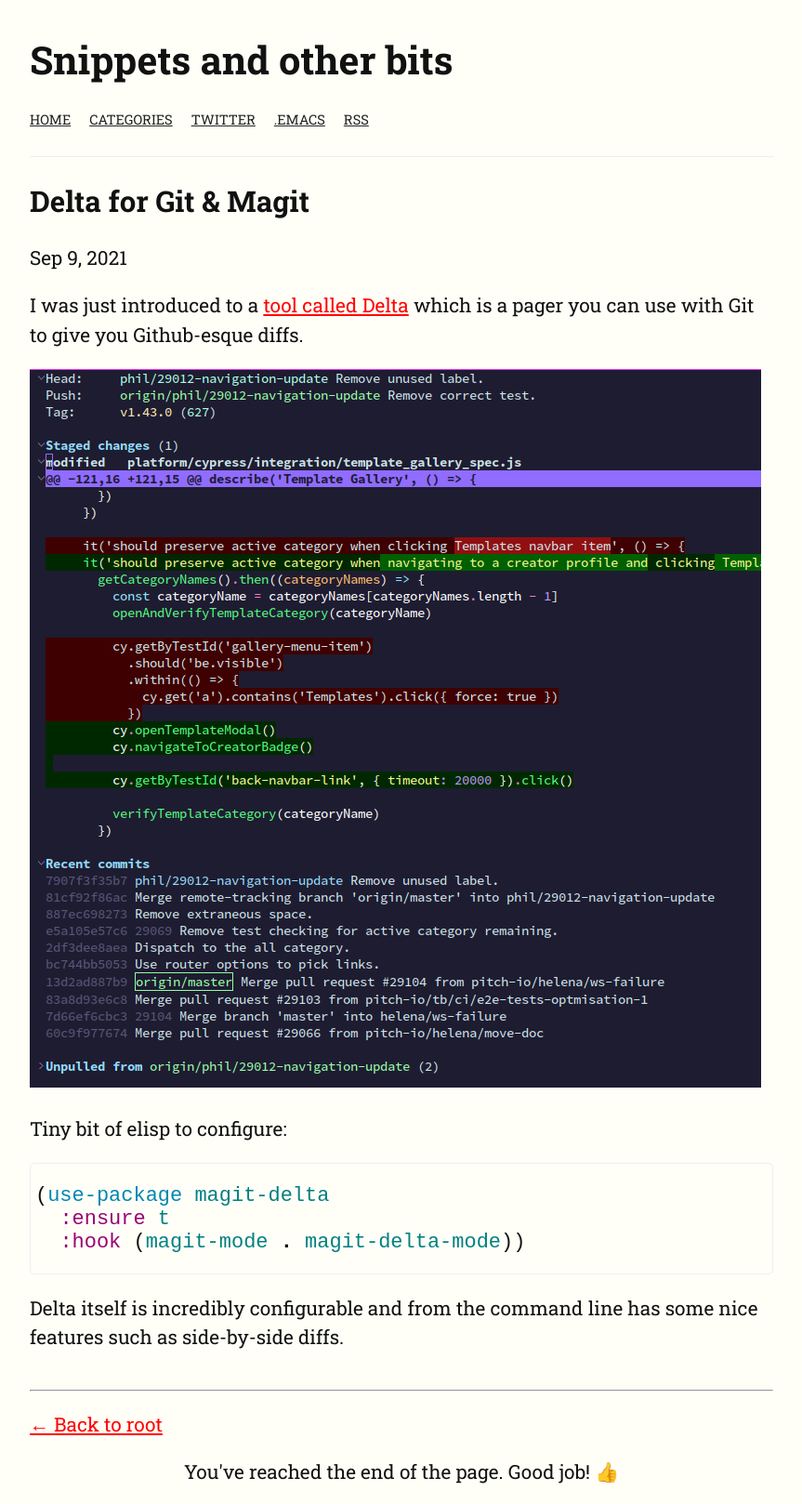
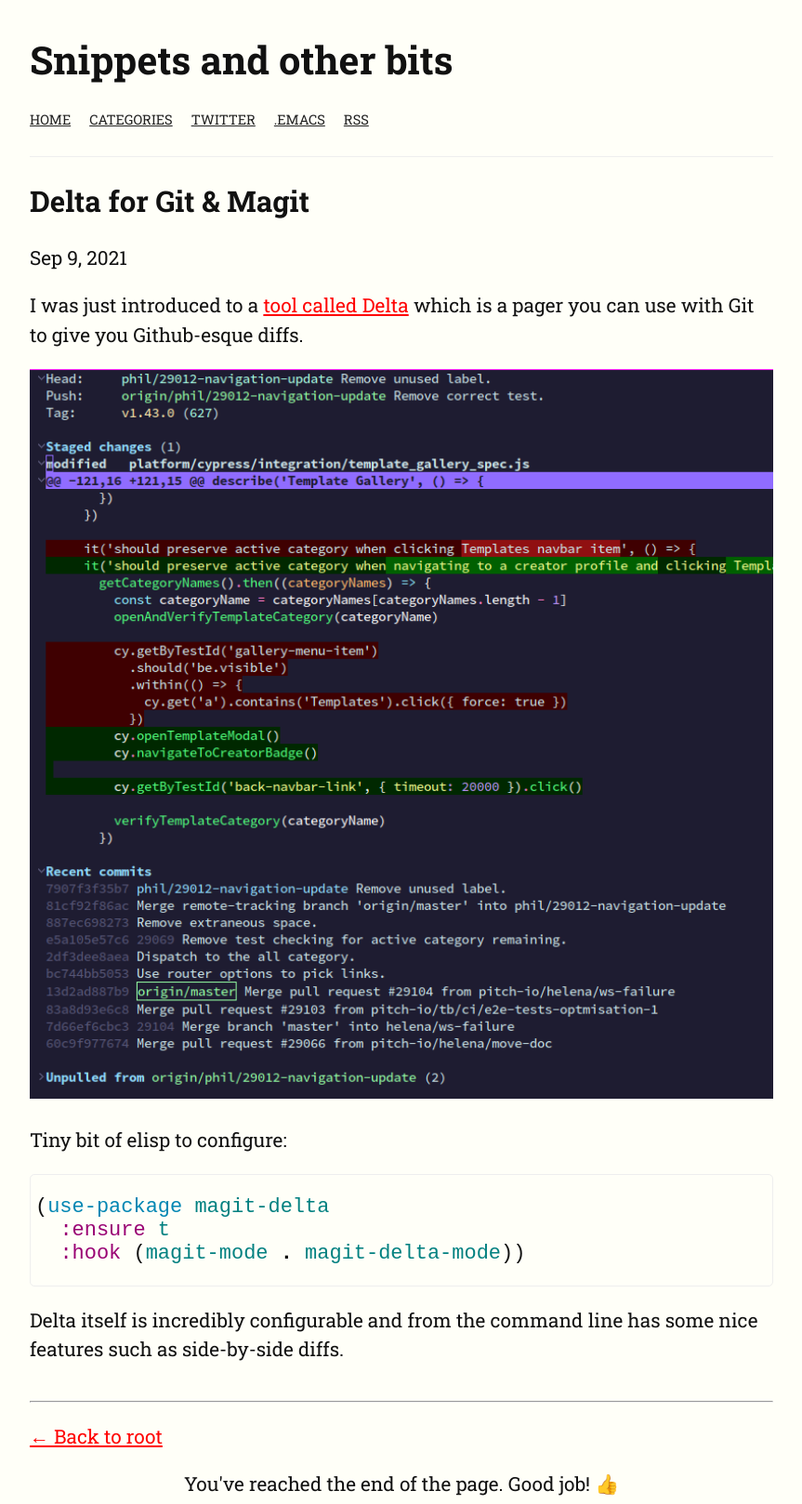
Before and after one commit to philjackson/philjackson.github.io, a Jekyll site: the page built from _posts/2021-09-09-delta-for-git-&-magit.md, in a window 1280 px wide. Shown: the whole page at 93% size, without its empty margins (208-1071 px from the left). Built offline with Jekyll 4.4.1, drawn with Linux system fonts in a browser that asks for light colours.

Commit message:
Make layout more responsive.

```diff
--- a/_includes/style.scss
+++ b/_includes/style.scss
@@ -12,6 +12,7 @@ body {
 
 main {
     max-width: 800px;
+
     p {
         line-height: 1.5;
     }
@@ -25,11 +26,21 @@ a {
     font-weight: bold;
 }
 
+p img {
+    width: 100%;
+    height: auto;
+}
+
 .post-info {
     display: flex;
     justify-content: space-between;
     align-items: center;
     width: 100%;
+
+    @media (max-width: 400px) {
+        flex-direction: column;
+        align-items: flex-start;
+    }
 }
 
 .category-list {
@@ -68,6 +79,10 @@ nav {
 
     div {
         padding-right: 20px;
+    }
+
+    @media (max-width: 400px) {
+        flex-direction: column;
     }
 }
 
```
